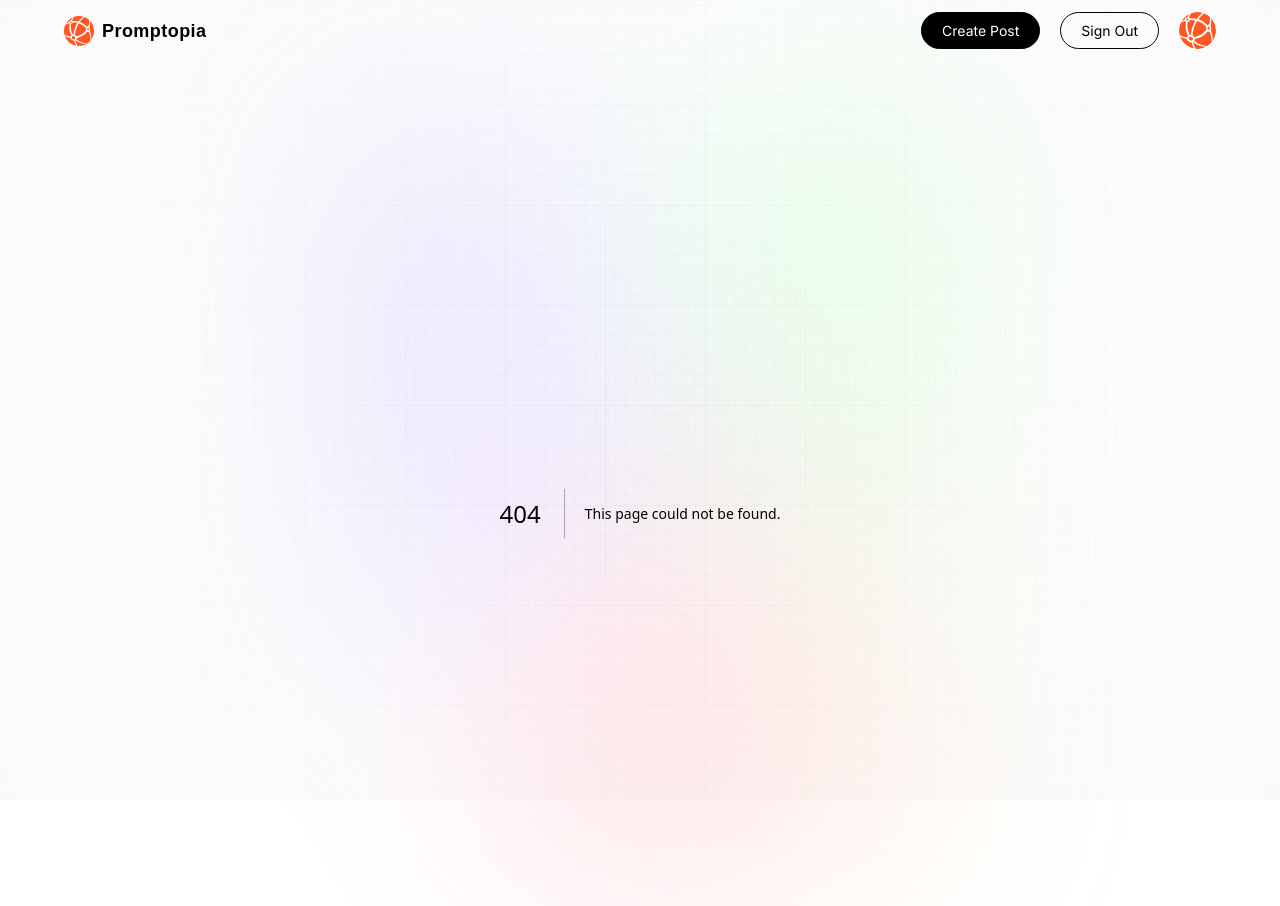
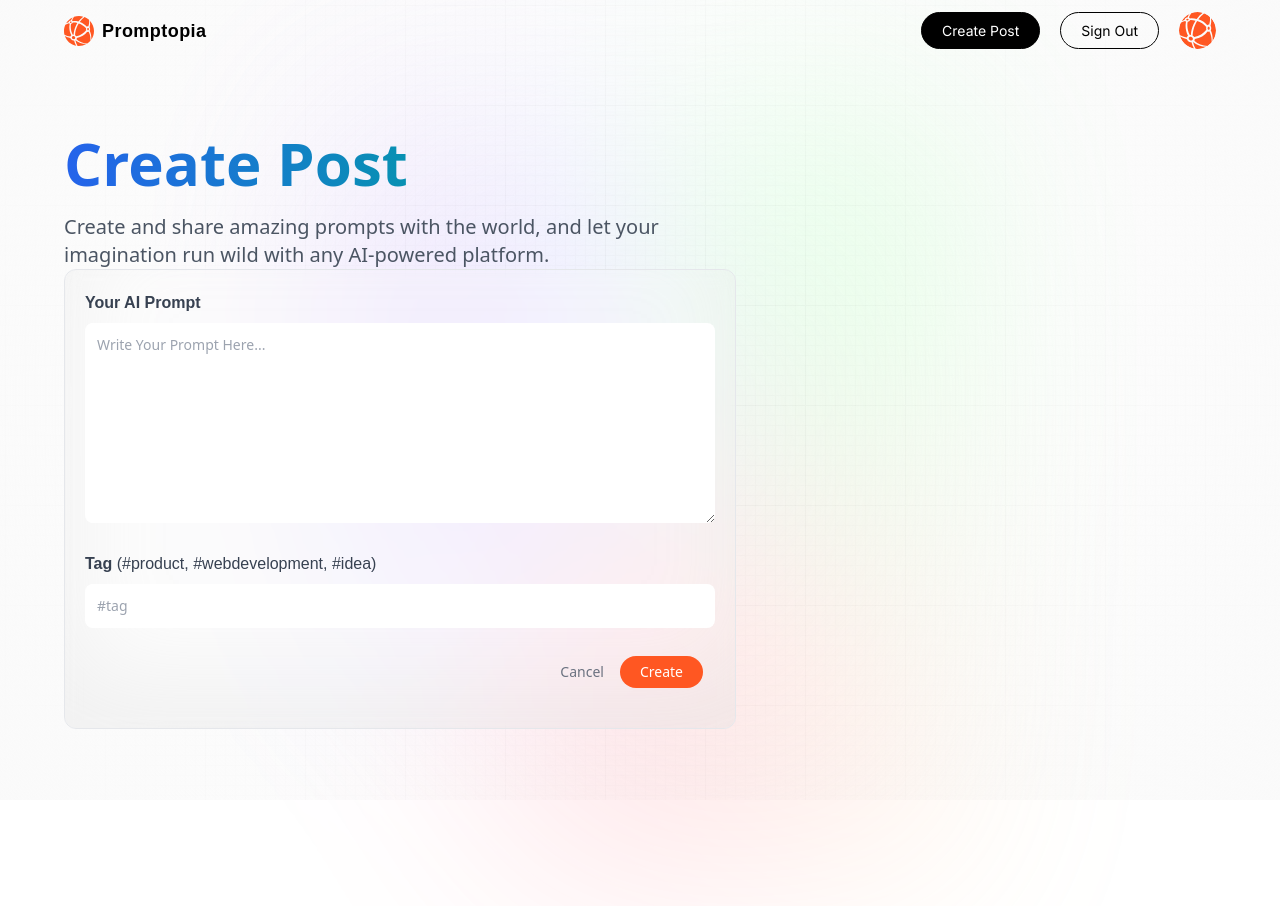
Before and after one commit to Werewolf1200/promptopia-nextjs, a Next.js app: page /create-prompt in a window 1280 px wide. Before the commit this address had no page. Shown: the top 906 px of the page. After the commit the page ends 800 px from the top, so only its background shows below. Built offline with nearby package versions, Linux system fonts and the light colour scheme.

Commit message:
Pagina Create a Post y Formulario

```diff
--- /dev/null
+++ b/app/create-prompt/page.jsx
@@ -0,0 +1,50 @@
+'use client';
+
+import Form from "@components/Form";
+import { useState } from "react";
+import { useRouter } from "next/navigation";
+
+
+const CreatePropmt = () => {
+    const [submitting, setSubmitting] = useState(false);
+    const [post, setPost] = useState({
+        prompt: '',
+        tag: '',
+    });
+
+    const createPrompt = async (e) => {
+        e.preventDefault();
+        setSubmitting(true);
+
+        try {
+            const response = await fetch('/api/prompt/new', {
+                method: 'POST',
+                body: JSON.stringify({
+                    prompt: post.prompt,
+                    userId: session?.user.id,
+                    tag: post.tag
+                })
+            })
+
+            if (response.ok) {
+                router.push('/')
+            }
+        } catch (error) {
+            console.log(error)
+        } finally {
+            submitting(false);
+        }
+    }
+
+  return (
+      <Form
+          type="Create"
+          post={post}
+          setPost={setPost}
+          submitting={submitting}
+          handleSubmit={createPrompt}
+      />
+  )
+}
+
+export default CreatePropmt
--- a/components/Form.jsx
+++ b/components/Form.jsx
@@ -1,7 +1,64 @@
+import Link from 'next/link';
 
-const Form = () => {
+const Form = ({type, post,setPost, submitting, handleSubmit
+}) => {
   return (
-    <div>Form</div>
+    <section className="w-full max-w-full flex-start flex-col">
+      <h1 className="head_text text-left">
+        <span className="blue_gradient">{type} Post</span>
+      </h1>
+      <p className='desc text-left max-w-md'>
+        {type} and share amazing prompts with the world, and let your imagination run wild with any AI-powered platform.
+      </p>
+
+      <form
+        onSubmit={handleSubmit}
+        className="mt10 w-full max-w-2xl flex flex-col gap-7 glassmorphism"
+      >
+        <label>
+          <span className="font-satoshi font-semibold text-base text-gray-700">
+            Your AI Prompt
+          </span>
+          <textarea
+            value={post.prompt}
+            onChange={(e) => setPost({ ...post, prompt: e.target.value })}
+            placeholder='Write Your Prompt Here...'
+            required
+            className="form_textarea"
+          />
+        </label>
+
+        <label>
+          <span className="font-satoshi font-semibold text-base text-gray-700">
+            Tag {' '}
+            <span className='font-normal'>(#product, #webdevelopment, #idea)</span>
+          </span>
+          <input
+            value={post.tag}
+            onChange={(e) => setPost({ ...post, tag: e.target.value })}
+            placeholder='#tag'
+            required
+            className="form_input"
+          />
+        </label>
+
+        <div className="flex-end mx-3 mb-5 gap-4">
+          <Link href="/" className="text-gray-500 text-sm">
+            Cancel
+          </Link>
+
+          <button
+            type='submit'
+            disabled={submitting}
+            className='px-5 py-1.5 text-sm bg-primary-orange rounded-full text-white'
+          >
+            {submitting ? `${type}...` : type}
+          </button>
+
+
+        </div>
+      </form>
+    </section>
   )
 }
 
--- a/components/Nav.jsx
+++ b/components/Nav.jsx
@@ -67,7 +67,7 @@ const Nav = () => {
                   type='button'
                   key={provider.name}
                   onClick={() => signIn(provider.id)}
-                  className="back_btn"
+                  className="black_btn"
                 >
                   Sign In
                 </button>
@@ -122,7 +122,7 @@ const Nav = () => {
                   type='button'
                   key={provider.name}
                   onClick={() => signIn(provider.id)}
-                  className="back_btn"
+                  className="black_btn"
                 >
                   Sign In
                 </button>
```
Also changed, not shown: app/api/prompt/new/route.js (added).
